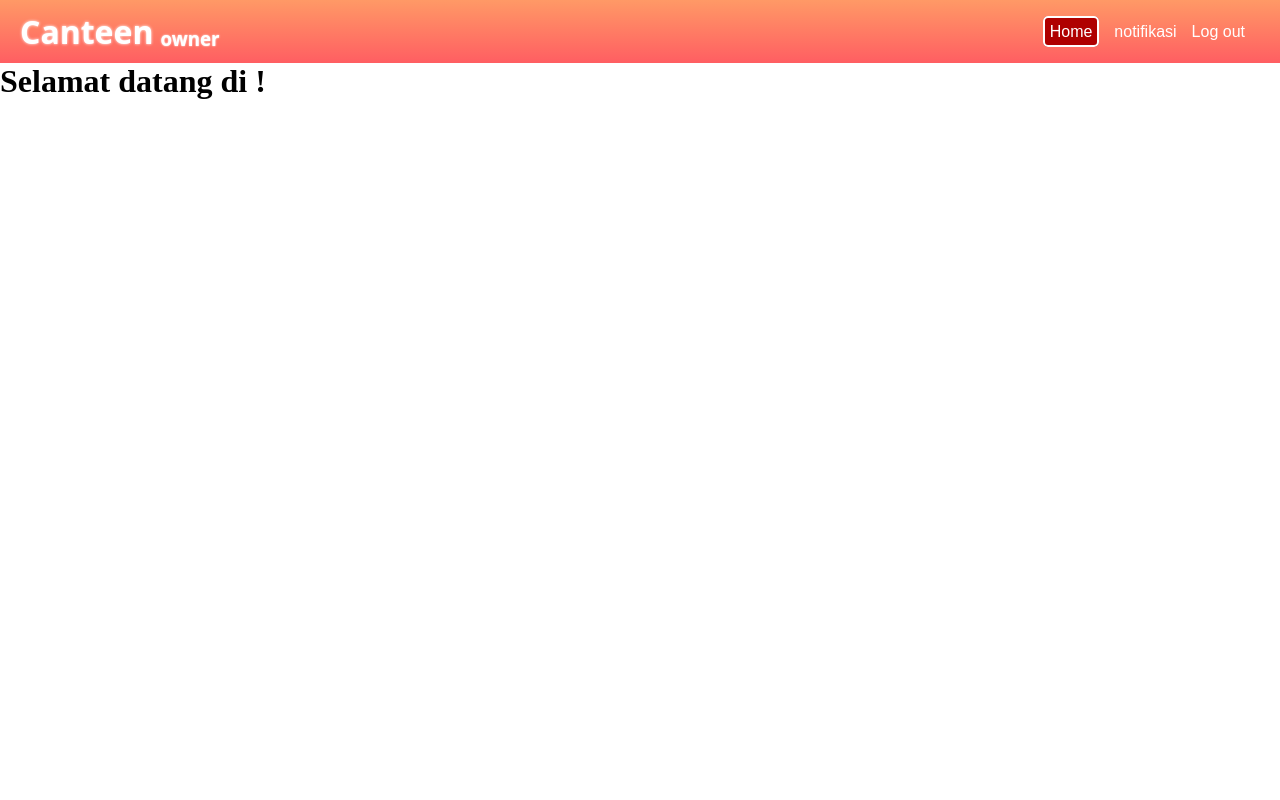
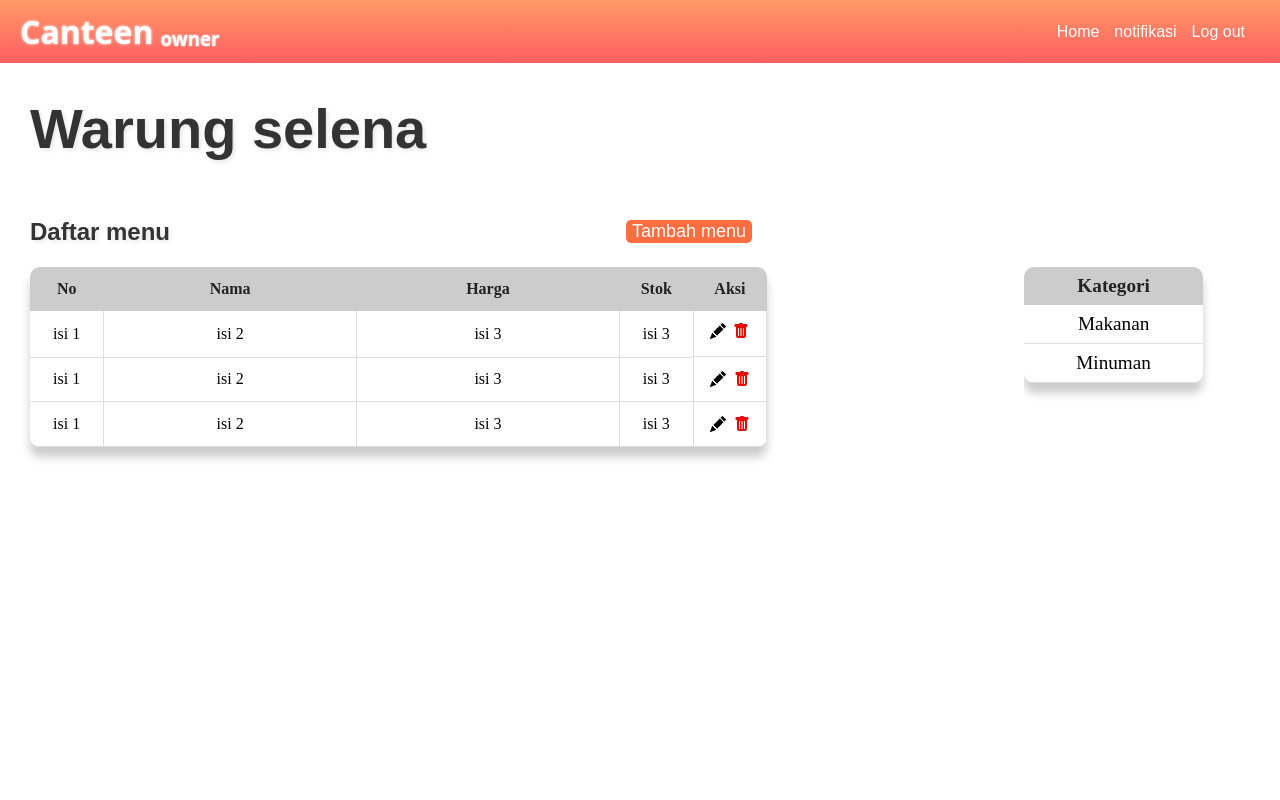
Before and after one commit to 36not2good/tugasWarung, a React (Create React App) app: page /dashboard in a window 1280 px wide. Shown: the top 800 px of the page. Built offline with nearby package versions, Linux system fonts and the light colour scheme.

Commit message:
update pemilik warung

```diff
--- a/package.json
+++ b/package.json
@@ -16,6 +16,7 @@
     "react": "^18.2.0",
     "react-bootstrap": "^2.9.1",
     "react-dom": "^18.2.0",
+    "react-icons": "^5.0.1",
     "react-loading-skeleton": "^3.3.1",
     "react-router-dom": "^6.20.1",
     "react-scripts": "5.0.1",
--- a/src/components/Navbar.js
+++ b/src/components/Navbar.js
@@ -25,7 +25,7 @@ class Navbar extends React.Component {
         <div className="logo">Canteen</div>
         <h3>owner</h3></div>
         <ul className="nav-links">
-          <li className="home"><a href="/dashboard" className="active-page">Home</a></li>
+          <li className="home"><a href="/dashboard" >Home</a></li>
           <li className="warung"><a href="/notifikasi">notifikasi</a></li>
         <li className="logout"><a href="/">Log out</a></li>
         </ul>
--- /dev/null
+++ b/src/components/tabel/Tabel.css
@@ -0,0 +1,76 @@
+.tabel-wrapper {
+    width: 80%;
+    height: 100vh;
+    overflow-x: auto; /* Enable horizontal scrolling for the table */
+    margin: 20px 0;
+}
+
+.tabel {
+    table-layout: auto;
+    border-collapse: collapse;
+    box-shadow: 0px 10px 10px #ccc;
+    white-space: nowrap;
+    width: 72%;
+    max-width: 100%; /* Adjust to the full width of the container */
+    border-radius: 10px;
+    overflow: hidden;
+    margin-left: 30px;
+}
+
+.tabel thead {
+    background-color: #ccc;
+    color: #222;
+}
+
+.tabel th,
+.tabel td {
+    padding: 0.8rem;
+}
+
+.tabel td {
+    border-bottom: 0.5px solid #ddd;
+    border-right:  0.5px solid #ddd;
+    overflow: hidden;
+    text-overflow: ellipsis;
+    text-align: center;
+}
+
+.tabel tbody tr:hover {
+    background-color: #eee;
+}
+
+.expand {
+    width: 10%;
+}
+
+.label {
+    border-radius: 3px;
+    padding: 0.3rem;
+    color: white;
+}
+
+.label-draft {
+    background-color: #777;
+}
+
+.label-live {
+    background-color: #42a942;
+}
+
+.label-error {
+    background-color: #d9534f;
+}
+
+
+.aksi {
+    display: flex;
+    justify-content: space-around;
+}
+
+.aksi svg {
+    cursor: pointer;
+}
+
+.delete-button {
+    color: #e10d05;
+}
--- /dev/null
+++ b/src/components/tabel/Tabel.js
@@ -0,0 +1,66 @@
+import react, { Component } from "react";
+import "./Tabel.css";
+import { BsFillTrashFill, BsFillPencilFill } from "react-icons/bs"
+
+export default class Tabel extends Component {
+    render() {
+        return (
+            <div className="tabel-wrapper">
+                <table className="tabel">
+                    <thead>
+                        <tr>
+                            <th className="expand">No</th>
+                            <th>Nama</th>
+                            <th>Harga</th>
+                            <th className="expand">Stok</th>
+                            <th className="expand" colSpan={2}>Aksi</th>
+                        </tr>
+
+                    </thead>
+                    <tbody>
+                        <tr>
+                            <td>isi 1</td>
+                            <td>isi 2</td>
+                            <td className="label-harga"><span>isi 3</span></td>
+                            <td className="label-stok"><span>isi 3</span></td>
+                            <td className="aksi">
+                                <span className="icon-wrapper">
+                                    <BsFillPencilFill />
+                                </span>
+                                <span className="icon-wrapper">
+                                    <BsFillTrashFill className="delete-button" />
+                                </span>
+
+                            </td>
+                        </tr>
+                        <tr>
+                            <td>isi 1</td>
+                            <td>isi 2</td>
+                            <td className="label-harga">isi 3</td>
+                            <td className="label-stok">isi 3</td>
+                            <td>
+                                <span className="aksi">
+                                    <BsFillPencilFill />
+                                    <BsFillTrashFill className="delete-button" />
+                                </span>
+                            </td>
+                        </tr>
+                        <tr>
+                            <td>isi 1</td>
+                            <td>isi 2</td>
+                            <td className="label-harga"><span>isi 3</span></td>
+                            <td className="label-stok"><span>isi 3</span></td>
+                            <td>
+                                <span className="aksi">
+                                    <BsFillPencilFill />
+                                    <BsFillTrashFill className="delete-button" />
+                                </span>
+                            </td>
+                        </tr>
+                    </tbody>
+
+                </table>
+            </div>
+        )
+    }
+}
--- a/src/pages/admin/dashboard.css
+++ b/src/pages/admin/dashboard.css
@@ -1,4 +1,128 @@
-.container{
+.container-tabel{
     display: flex;
+    flex-direction: column;
     height: 100vh;
 }
+
+.container-tabel h1{
+    margin-top: 4vh;
+    margin-bottom: 2vh;
+    margin-left: 30px;
+    font-size: 7vh;
+    color: #333;
+    text-align: left;
+    font-family: 'Quicksand', sans-serif;
+    line-height: 1.2;
+    text-shadow: 2px 2px 4px rgba(0, 0, 0, 0.1);
+}
+
+.daftar{
+    display: flex;
+    flex-direction: row;
+    justify-content: space-between;
+}
+
+.daftar h2{
+    display: flex;
+    flex-wrap: wrap;
+    margin-top: 5vh;
+    margin-left: 30px;
+    color: #333;
+    text-align: left;
+    font-family: 'Quicksand', sans-serif;
+    line-height: 1.2;
+    text-shadow: 2px 2px 4px rgba(0, 0, 0, 0.1);
+}
+
+.daftar button{
+    display: flex;
+    flex-wrap: wrap;
+    margin-top: 5.2vh;
+    margin-right: 2vh;
+    background-color: #FF6E40;
+    width: auto;
+    height: fit-content;
+    border-radius: 5px;
+    border: 0;
+    color: white;
+    font-size: large;
+    cursor: pointer;
+    text-align: center;
+
+}
+
+.daftar button:hover{
+    transition: all 0.5s;
+    background-color: #fc9e81;
+
+}
+
+.content-tabel{
+    display: flex;
+    width: 100%;
+}
+
+.kosong{
+    width: 60%;
+}
+
+.display-tabel{
+    display: flex;
+    flex-direction: row;
+
+}
+
+/* .kategori-tabel{
+    table-layout: auto;
+    border-collapse: collapse;
+    box-shadow: 0px 10px 10px #ccc;
+    white-space: nowrap;
+    max-width: 100%;
+    width: 10%;
+    height: fit-content;
+    font-size: 1.2em;
+    border-radius: 10px;
+    overflow: hidden;
+    margin-top: 5vh;
+} */
+
+.kategori-tabel{
+    width: 20%;
+    height: 100vh;
+    font-size: 1.2em;
+    overflow-x: auto; /* Enable horizontal scrolling for the table */
+    margin: 20px 0
+}
+
+.tabel-kategorii{
+    table-layout: auto;
+    border-collapse: collapse;
+    box-shadow: 0px 10px 10px #ccc;
+    white-space: nowrap;
+    width: 70%;
+    max-width: 100%; /* Adjust to the full width of the container */
+    border-radius: 10px;
+    overflow: hidden;
+    cursor: pointer;
+}
+
+.kategori-tabel thead {
+    background-color: #ccc;
+    color: #222;
+}
+
+.kategori-tabel th,
+.kategori-tabel td {
+    padding: 0.5rem;
+}
+
+.kategori-tabel td {
+    border-bottom: 0.5px solid #ddd;
+    overflow: hidden;
+    text-overflow: ellipsis;
+    text-align: center;
+}
+
+.kategori-tabel tbody tr:hover {
+    background-color: #eee;
+}
--- a/src/pages/admin/dashboard.js
+++ b/src/pages/admin/dashboard.js
@@ -1,32 +1,50 @@
 // Dashboard.js
-import React, { useState, useEffect } from 'react';
-import Navbar from '../../components/Navbar';
-import FooterComponent from '../../components/FooterComponent';
-import { useAuth } from '../../context/AuthContext';
+import React, { useState, useEffect, Component } from "react";
+import Navbar from "../../components/Navbar";
+import FooterComponent from "../../components/FooterComponent";
+import TabelData from "../../components/tabel/Tabel";
+import { useAuth } from "../../context/AuthContext";
 
-import './dashboard.css';
+import "./dashboard.css";
 
-export default function Dashboard() {
-  const { loggedInOwner } = useAuth();
-  const [warungName, setWarungName] = useState('');
-
-  useEffect(() => {
-    // Periksa apakah ada pemilik yang sedang login
-    if (loggedInOwner) {
-      // Akses nama warung langsung dari data pemilik
-      const warungName = loggedInOwner.owners.nama || '';
-      setWarungName(warungName);
-    }
-  }, [loggedInOwner]); // Menjalankan kembali efek ketika loggedInOwner berubah
-
+export default class Dashboard extends Component {
+  render() {
     return (
       <div>
         <Navbar />
-      <div className="container">
-        <h1>Selamat datang di {warungName}!</h1>
-        {/* Konten lain dari dasbor */}
+        <div className="wadah-tabel">
+          <div className="container-tabel">
+            <h1>Warung selena </h1>
+            <div className="kosong">
+              <div className="daftar">
+                <h2>Daftar menu</h2>
+                <button>Tambah menu</button>
+              </div>
+            </div>
+            <div className="display-tabel">
+              <TabelData />
+              <div className="kategori-tabel">
+                <table className="tabel-kategorii">
+                  <thead>
+                    <tr>
+                      <th>Kategori</th>
+                    </tr>
+                  </thead>
+                  <tbody>
+                    <tr>
+                      <td>Makanan</td>
+                    </tr>
+                    <tr>
+                      <td>Minuman</td>
+                    </tr>
+                  </tbody>
+                </table>
+              </div>
+            </div>
           </div>
           <FooterComponent />
         </div>
+      </div>
     );
   }
+}
--- a/src/pages/makanan/makanan.css
+++ b/src/pages/makanan/makanan.css
@@ -239,7 +239,7 @@
   box-shadow: 1px 2px 2px 2px #d9d9d9;
   border-radius: 5px;
   width: 20vw;
-  height: 50vh;
+  height: 60vh;
 }
 
 
--- a/src/utils/utils.js
+++ b/src/utils/utils.js
@@ -1,3 +1,6 @@
-export const numberWithCommas = (x) => {
-    return x.toString().replace(/\B(?=(\d{3})+(?!\d))/g, ".");
-}
+export const numberWithCommas = (number) => {
+    if (typeof number !== 'number') {
+      return number;
+    }
+    return number.toString().replace(/\B(?=(\d{3})+(?!\d))/g, ".");
+  }
```
Also changed, not shown: src/pages/keranjang/keranjang.css (+122 -33 lines), src/pages/keranjang/keranjang.js (+127 -71 lines), src/components/tabel/Modal.css (added), src/components/tabel/Modal.js (added), 1 other file (tests, documents, lock files or other folders). Lines whose indentation alone changed are shown as unchanged.
